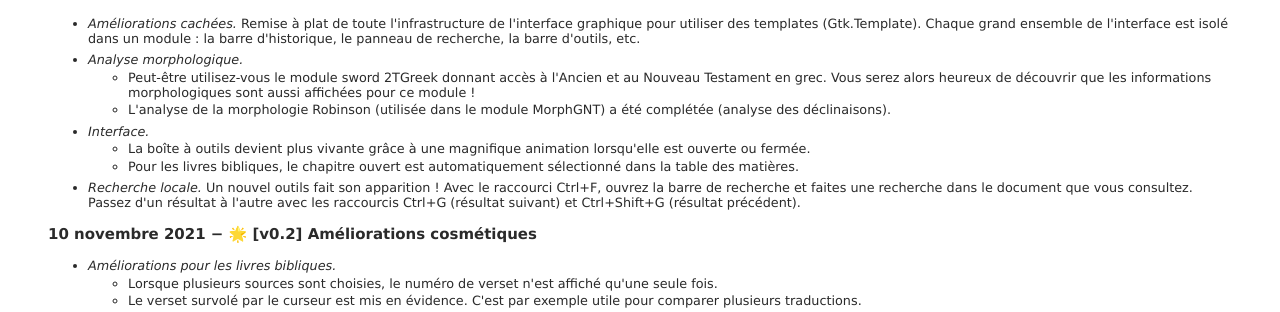
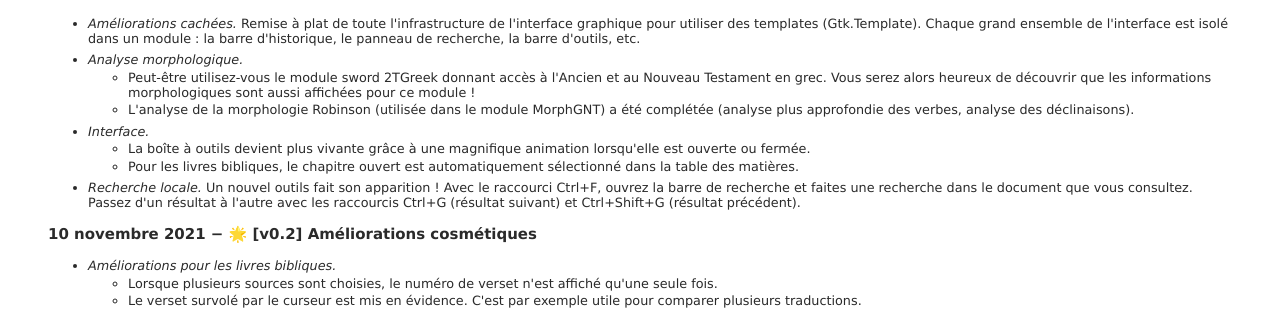
Before and after one commit to a2ohm/theke, a Python web app: template assets/templates/welcome.html.j2 in a window 1280 px wide. Shown: the part 278-590 px from the top of the page. Run offline with Jinja, Linux system fonts and the light colour scheme; the template is opened without the code that fills it, so the values that code supplies are empty.

Commit message:
Update the logbook (deeper Robinson morphology analysis)

```diff
--- a/assets/templates/logbook.html
+++ b/assets/templates/logbook.html
@@ -4,7 +4,7 @@
     <li><em>Analyse morphologique.</em>
         <ul>
             <li>Peut-être utilisez-vous le module sword 2TGreek donnant accès à l'Ancien et au Nouveau Testament en grec. Vous serez alors heureux de découvrir que les informations morphologiques sont aussi affichées pour ce module !</li>
-            <li>L'analyse de la morphologie Robinson (utilisée dans le module MorphGNT) a été complétée (analyse des déclinaisons).</li>
+            <li>L'analyse de la morphologie Robinson (utilisée dans le module MorphGNT) a été complétée (analyse plus approfondie des verbes, analyse des déclinaisons).</li>
         </ul>
     <li><em>Interface.</em>
         <ul>
```
